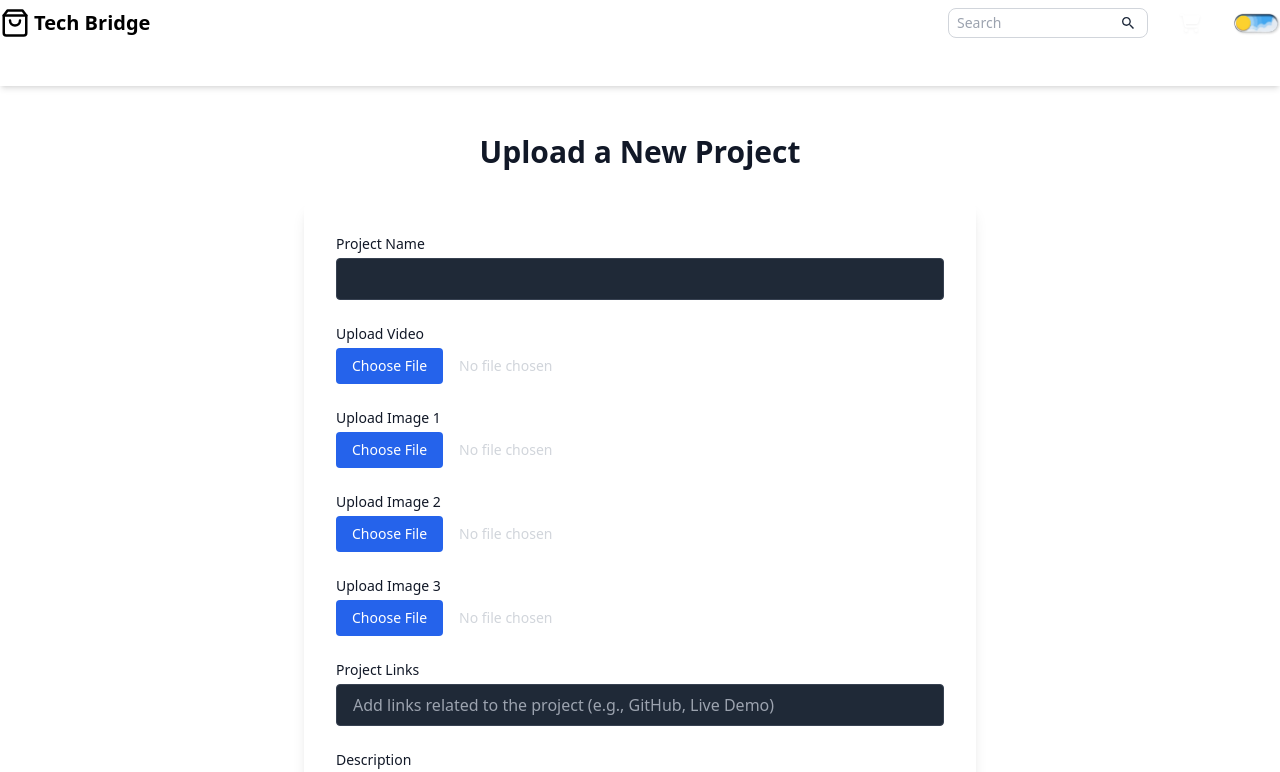
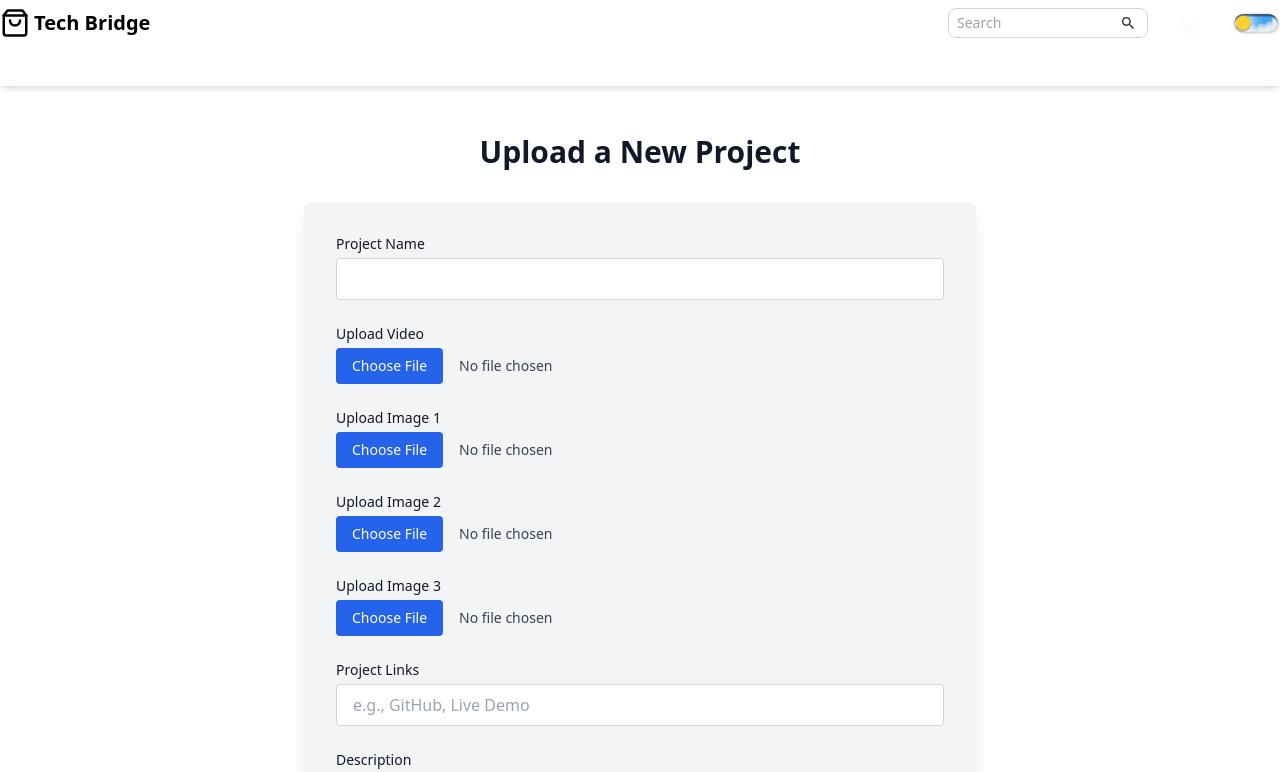
Before and after one commit to thefearlesscoder/Tech-Bridge, a React (Vite) app in the folder frontend/: page /upload-project in a window 1280 px wide. Shown: the top 772 px of the page. Built offline with nearby package versions, Linux system fonts and the light colour scheme.

Commit message:
route updated

```diff
--- a/frontend/src/pages/UploadPorject.jsx
+++ b/frontend/src/pages/UploadPorject.jsx
@@ -10,7 +10,7 @@ export default function CreateProjectPage() {
   const [image2, setImage2] = useState(null);
   const [image3, setImage3] = useState(null);
   const [description, setDescription] = useState("");
-  const [links, setLinks] = useState(""); // New state for project links
+  const [links, setLinks] = useState("");
   const [loading, setLoading] = useState(false);
   const [message, setMessage] = useState("");
 
@@ -29,13 +29,12 @@ export default function CreateProjectPage() {
     formData.append("image1", image1);
     formData.append("image2", image2);
     formData.append("image3", image3);
-    formData.append("links", links); // Append links to the form data
+    formData.append("links", links);
 
-    console.log(formData);
     try {
       setLoading(true);
-      const res = await axios.post( `${BASE_URL}/product/addproduct` , formData, {
-        withCredentials :true ,
+      const res = await axios.post(`${BASE_URL}/product/addproduct`, formData, {
+        withCredentials: true,
       });
 
       setMessage("✅ Project created successfully!");
@@ -45,7 +44,7 @@ export default function CreateProjectPage() {
       setImage2(null);
       setImage3(null);
       setDescription("");
-      setLinks(""); // Reset links field
+      setLinks("");
     } catch (err) {
       console.error(err);
       setMessage("❌ Failed to create project.");
@@ -54,31 +53,32 @@ export default function CreateProjectPage() {
     }
   };
 
-  return (
-    loading ? ( <div><Spinner/></div> ) : (
-      <div className="min-h-screen dark:bg-gray-950 text-gray-900 bg-white dark:text-white flex flex-col items-center justify-start py-12 px-4">
-      <div className="w-full max-w-2xl text-gray-900 ">
+  return loading ? (
+    <div className="flex justify-center items-center h-screen bg-white dark:bg-gray-950">
+      <Spinner />
+    </div>
+  ) : (
+    <div className="min-h-screen bg-white text-gray-900 dark:bg-gray-950 dark:text-white flex flex-col items-center justify-start py-12 px-4">
+      <div className="w-full max-w-2xl">
         <h1 className="text-3xl font-bold mb-8 text-center">
           Upload a New Project
         </h1>
 
         {message && (
-          <div className="mb-4 text-center text-sm text-yellow-400">
+          <div className="mb-4 text-center text-sm text-yellow-600 dark:text-yellow-400">
             {message}
           </div>
         )}
 
         <form
           onSubmit={handleSubmit}
-          className="dark:bg-gray-900 bg-white p-8 dark:text-white text-gray-900 rounded-lg shadow-lg space-y-6"
+          className="bg-gray-100 dark:bg-gray-900 text-gray-900 dark:text-white p-8 rounded-lg shadow-lg space-y-6"
         >
           <div>
-            <label className="block text-sm font-medium mb-1">
-              Project Name
-            </label>
+            <label className="block text-sm font-medium mb-1">Project Name</label>
             <input
               type="text"
-              className="w-full px-4 py-2 rounded bg-gray-800 border border-gray-700 focus:outline-none focus:ring-2 focus:ring-blue-500"
+              className="w-full px-4 py-2 rounded bg-white dark:bg-gray-800 border border-gray-300 dark:border-gray-700 focus:outline-none focus:ring-2 focus:ring-blue-500"
               value={name}
               onChange={(e) => setName(e.target.value)}
               required
@@ -86,65 +86,43 @@ export default function CreateProjectPage() {
           </div>
 
           <div>
-            <label className="block text-sm font-medium mb-1">
-              Upload Video
-            </label>
+            <label className="block text-sm font-medium mb-1">Upload Video</label>
             <input
               type="file"
               accept="video/*"
               onChange={(e) => setVideo(e.target.files[0])}
-              className="block w-full text-sm text-gray-300 file:mr-4 file:py-2 file:px-4 file:rounded file:border-0 file:bg-blue-600 file:text-white hover:file:bg-blue-700"
+              className="block w-full text-sm text-gray-700 dark:text-gray-300 file:mr-4 file:py-2 file:px-4 file:rounded file:border-0 file:bg-blue-600 file:text-white hover:file:bg-blue-700"
               required
             />
           </div>
 
-          <div>
+          {[image1, image2, image3].map((_, i) => (
+            <div key={i}>
               <label className="block text-sm font-medium mb-1">
-              Upload Image 1
+                Upload Image {i + 1}
               </label>
               <input
                 type="file"
                 accept="image/*"
-              onChange={(e) => setImage1(e.target.files[0])}
-              className="block w-full text-sm text-gray-300 file:mr-4 file:py-2 file:px-4 file:rounded file:border-0 file:bg-blue-600 file:text-white hover:file:bg-blue-700"
+                onChange={(e) =>
+                  i === 0
+                    ? setImage1(e.target.files[0])
+                    : i === 1
+                    ? setImage2(e.target.files[0])
+                    : setImage3(e.target.files[0])
+                }
+                className="block w-full text-sm text-gray-700 dark:text-gray-300 file:mr-4 file:py-2 file:px-4 file:rounded file:border-0 file:bg-blue-600 file:text-white hover:file:bg-blue-700"
                 required
               />
             </div>
+          ))}
 
           <div>
-            <label className="block text-sm font-medium mb-1">
-              Upload Image 2
-            </label>
-            <input
-              type="file"
-              accept="image/*"
-              onChange={(e) => setImage2(e.target.files[0])}
-              className="block w-full text-sm text-gray-300 file:mr-4 file:py-2 file:px-4 file:rounded file:border-0 file:bg-blue-600 file:text-white hover:file:bg-blue-700"
-              required
-            />
-          </div>
-
-          <div>
-            <label className="block text-sm font-medium mb-1">
-              Upload Image 3
-            </label>
-            <input
-              type="file"
-              accept="image/*"
-              onChange={(e) => setImage3(e.target.files[0])}
-              className="block w-full text-sm text-gray-300 file:mr-4 file:py-2 file:px-4 file:rounded file:border-0 file:bg-blue-600 file:text-white hover:file:bg-blue-700"
-              required
-            />
-          </div>
-
-          <div>
-            <label className="block text-sm font-medium mb-1">
-              Project Links
-            </label>
+            <label className="block text-sm font-medium mb-1">Project Links</label>
             <input
               type="text"
-              placeholder="Add links related to the project (e.g., GitHub, Live Demo)"
-              className="w-full px-4 py-2 rounded bg-gray-800 border border-gray-700 focus:outline-none focus:ring-2 focus:ring-blue-500"
+              placeholder="e.g., GitHub, Live Demo"
+              className="w-full px-4 py-2 rounded bg-white dark:bg-gray-800 border border-gray-300 dark:border-gray-700 focus:outline-none focus:ring-2 focus:ring-blue-500"
               value={links}
               onChange={(e) => setLinks(e.target.value)}
               required
@@ -152,11 +130,9 @@ export default function CreateProjectPage() {
           </div>
 
           <div>
-            <label className="block text-sm font-medium mb-1">
-              Description
-            </label>
+            <label className="block text-sm font-medium mb-1">Description</label>
             <textarea
-              className="w-full px-4 py-2 rounded bg-gray-800 border border-gray-700 focus:outline-none focus:ring-2 focus:ring-blue-500"
+              className="w-full px-4 py-2 rounded bg-white dark:bg-gray-800 border border-gray-300 dark:border-gray-700 focus:outline-none focus:ring-2 focus:ring-blue-500"
               rows="5"
               value={description}
               onChange={(e) => setDescription(e.target.value)}
@@ -174,7 +150,5 @@ export default function CreateProjectPage() {
         </form>
       </div>
     </div>
-    )
-
   );
 }
```
Also changed, not shown: 1 other file (tests, documents, lock files or other folders). Lines whose indentation alone changed are shown as unchanged.
